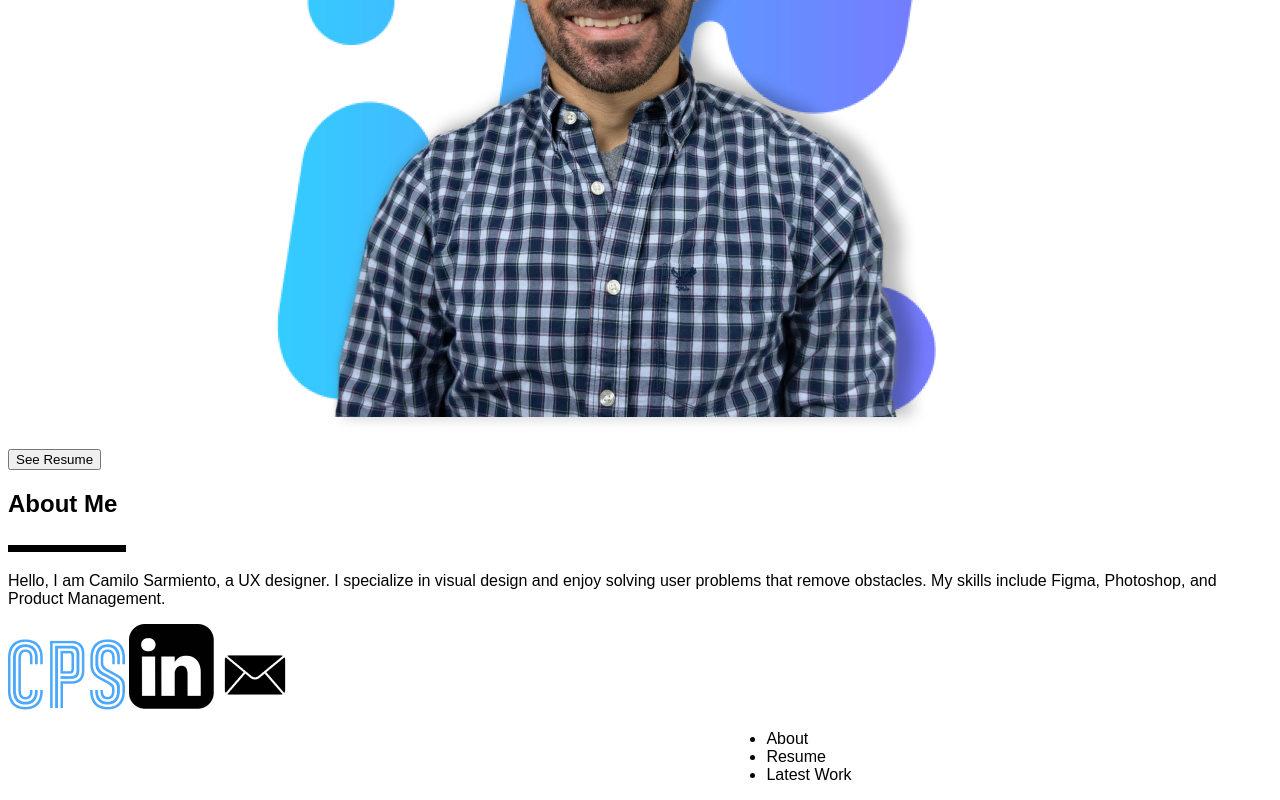
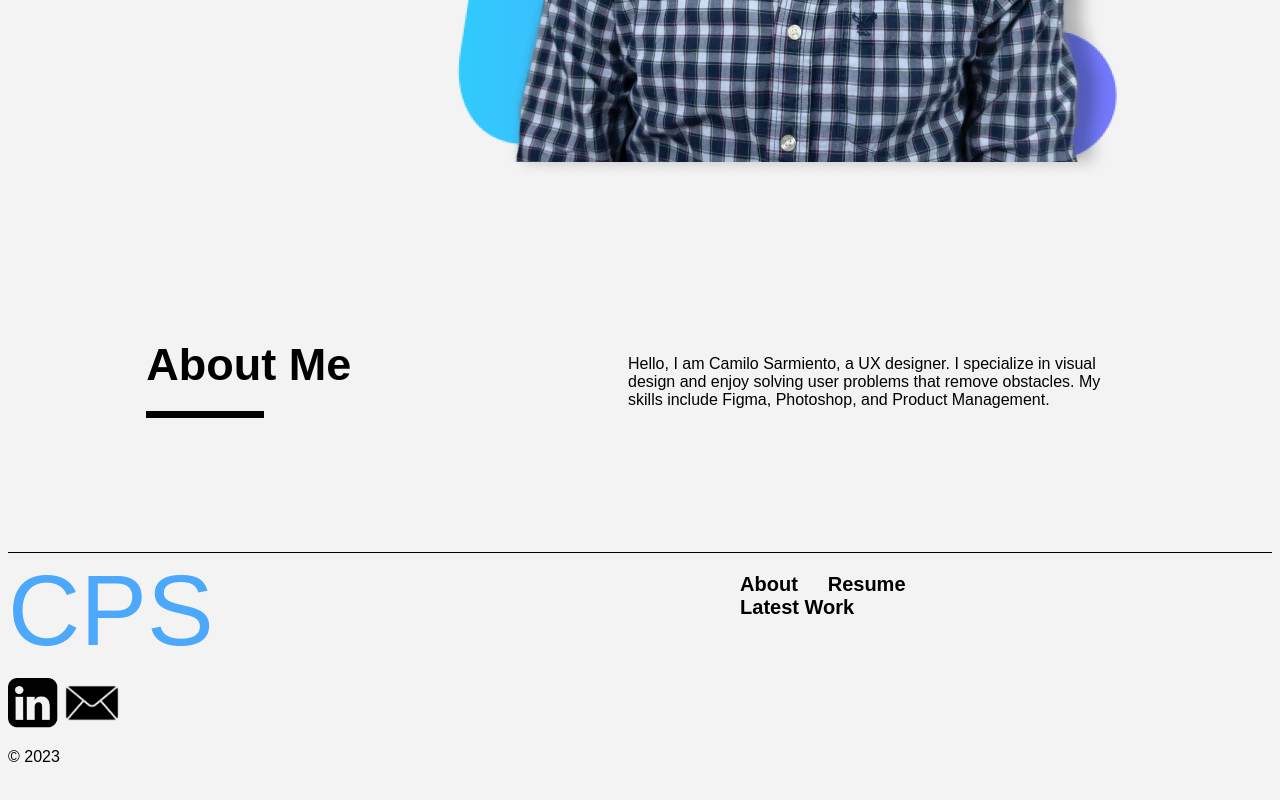
Before and after one commit to camilosarmiento15/Homework-17, a plain HTML site: page index.html in a window 1280 px wide. Shown: the part 698-1498 px from the top of the page. Drawn offline with Linux system fonts and the light colour scheme.

Commit message:
Home Page Updates

```diff
--- a/css/index.css
+++ b/css/index.css
@@ -3,10 +3,16 @@
     vertical-align: top;
 }
 
-/*.logo{
-    width: 23%;
-    padding: 1%;
-}*/
+.LogoFont{
+    font-family: Gala Triline, sans-serif;
+    font-size: 100px;
+    color: #4BA8FB;
+    margin: 0px;
+}
+.navigation{
+    border-bottom: 1px;
+    border-bottom-style: solid;
+}
 nav{
     width: 73%;
     padding: 1%;
@@ -16,7 +22,7 @@ ul{
     margin-left: auto;
 }
 .pads{
-    padding-left: 10%;
+    padding-left: 8%;
 }
 .font{
     font-family: Area Normal, sans-serif;
@@ -29,8 +35,64 @@ ul{
 .fontHead{
     font-weight: bold;
     font-size: 64px;
+    margin-bottom: 5px;
 }
 .fontTitle{
     font-family: Area Normal Semibold, sans-serif;
     font-size: 32px;
+    margin-top: 5px;
 }
+.grid-container{
+    display: grid;
+    grid-template-columns: auto auto;
+}
+.GridIntro{
+    margin-left: 30%;
+    margin-top: 30%;
+}
+.AboutMeTitle{
+    font-size: 30px;
+}
+.AboutMeDesc{
+    width: 40%;
+}
+.flex-container{
+    display: flex;
+    justify-content: space-around;
+}
+.marginremove{
+    margin-top: 0px;
+    margin-bottom: 0px;
+}
+.marginadd{
+    margin-top: 10%;
+    margin-bottom: 10%;
+}
+.color{
+    background-color: #F3F3F3;
+}
+.headercolor{
+    background-color: white;
+}
+.size{
+    width: 50px;
+    height: 50px;
+}
+.sizemail{
+    width: 60px;
+    height: 60px;
+    transform: translate(0px, 5px);
+}
+footer{
+    border-top: 1px;
+    border-top-style: solid;
+}
+.footer-container{
+    display: grid;
+    grid-template-columns: 20% 60%;
+}
+.footernav{
+    font-size: 20px;
+    font-weight: bold;
+    justify-content: flex-start;
+}
--- a/index.html
+++ b/index.html
@@ -4,10 +4,11 @@
         <link rel="stylesheet" href="css/index.css">
         <title>Camilo Sarmiento</title>
     </head>
-    <body class="font">
+    <body class="font color">
         <header class="navigation">
             <div class="inline_block logo">
-                <img src="images/CPS.png">
+                <!--<img src="images/CPS.png">!-->
+                <p class="LogoFont">CPS</p>
             </div>
             <nav class="inline_block fontNav">
                 <ul>
@@ -17,29 +18,44 @@
                     <li class="inline_block pads">Contact</li>
                 </ul>
             </nav>
+        </header>
         <section class="heroImg">
-            <div>
+            <div class="grid-container">
+                <div class="GridIntro">
                     <h1 class="fontHead">I'm Camilo</h1>
                     <h2 class="fontTitle">UX Designer</h2>
                     <p>Always up for a challenge to design compelling products. Learn more about my journey below.</p>
                     <button>See Resume</button>
+                </div>
+                <div class="GridProfilePic">
                     <img src="images/Portfolio Pic.png">
                 </div>
+            </div>
         </section>
-        <section>
-            <h1>About Me</h1>
+        <section class="flex-container marginadd">
+            <div class="AboutMeTitle">
+                <h1 class="marginremove">About Me</h1>
                 <img src="images/Line About.png">
+            </div>
+            <div class="AboutMeDesc">
                 <p>Hello, I am Camilo Sarmiento, a UX designer. I specialize in visual design and enjoy solving user problems that remove obstacles. My skills include Figma, Photoshop, and Product Management.</p>
+            </div>
         </section>
-        <footer class="heroImg">
-            <img src="images/CPS.png">
-            <img src="images/LinkedIn.png">
-            <img src="images/mail.png">
+        <footer class="heroImg footer-container">
+            <!--<img src="images/CPS.png">!-->
+            <div>
+                <p class="LogoFont">CPS</p>
+                <img class="size" src="images/LinkedIn.png">
+                <img class="sizemail" src="images/mail.png">
+                <p>© 2023</p>
+            </div>
+            <div class="footernav">
                 <ul>
-                <li>About</li>
-                <li>Resume</li>
-                <li>Latest Work</li>
+                    <li class="inline_block pads">About</li>
+                    <li class="inline_block pads">Resume</li>
+                    <li class="inline_block pads">Latest Work</li>
                 </ul>
+            </div>
         </footer>
     </body>
 </html>
```
Lines whose indentation alone changed are shown as unchanged.
